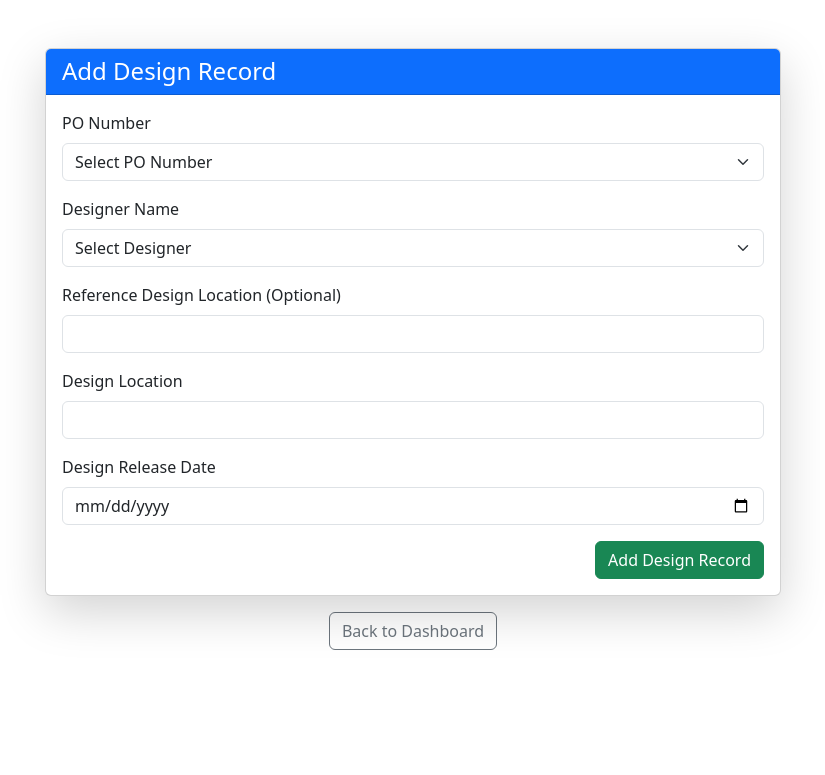
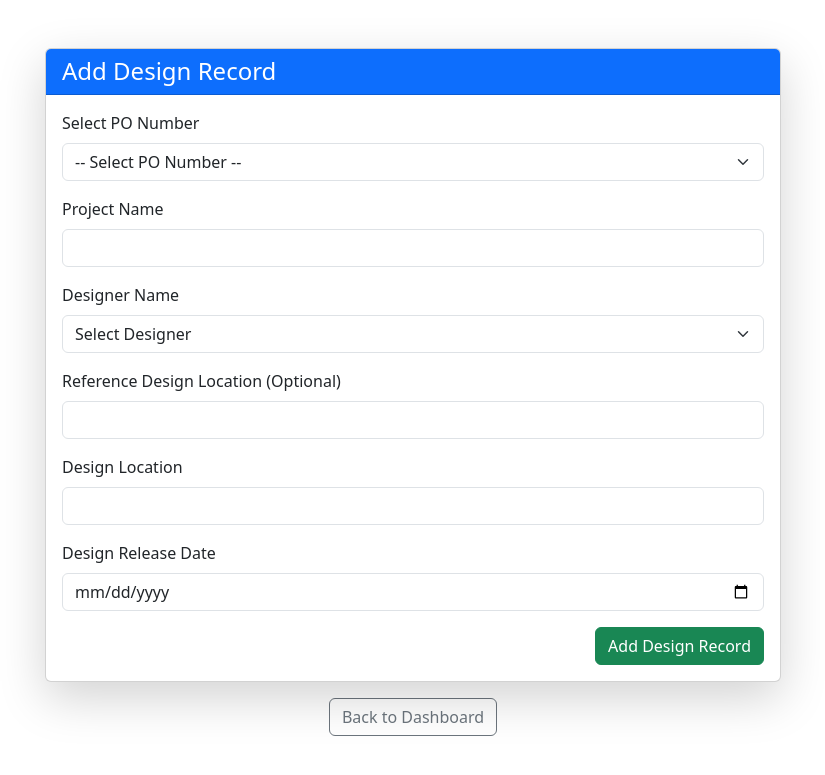
Before and after one commit to PawanYadav007s/Design_Records_APP, a Flask app: page /add_form in a window 1280 px wide. Shown: the top 775 px of the page, without its empty margins (227-1052 px from the left). Run offline with Flask 3, Linux system fonts and the light colour scheme; some libraries are stand-ins or nearby versions.

Commit message:
Now desiner able to see the project name that refers to perticular po order

```diff
--- a/templates/add_form.html
+++ b/templates/add_form.html
@@ -18,15 +18,28 @@
                     </div>
                     <div class="card-body">
                         <form method="POST">
-                            <div class="mb-3">
-                                <label for="po_number" class="form-label">PO Number</label>
-                                <select name="po_number" class="form-select" required>
-                                    <option value="" disabled selected>Select PO Number</option>
-                                    {% for po in po_numbers %}
-                                        <option value="{{ po.po_number }}">{{ po.po_number }}</option>
-                                    {% endfor %}
-                                </select>
-                            </div>
+                           <!-- PO Number Dropdown -->
+<div class="mb-3">
+    <label for="po_number" class="form-label">Select PO Number</label>
+    <select name="po_number" id="po_number" class="form-select" required onchange="updateProjectName()">
+        <option value="">-- Select PO Number --</option>
+        {% for po in po_numbers %}
+            <option value="{{ po.po_number }}" data-project="{{ po.project_name }}">
+                {{ po.po_number }}
+            </option>
+        {% endfor %}
+    </select>
+</div>
+
+<!-- Auto-filled Project Name -->
+<div class="mb-3">
+    <label for="project_name" class="form-label">Project Name</label>
+    <input type="text" id="project_name" class="form-control" name="project_name" readonly required>
+</div>
+
+
+
+
 
                             <div class="mb-3">
                                 <label for="designer_name" class="form-label">Designer Name</label>
@@ -68,5 +81,15 @@
 
     <!-- Bootstrap JS (optional) -->
     <script src="https://cdn.jsdelivr.net/npm/bootstrap@5.3.3/dist/js/bootstrap.bundle.min.js"></script>
+
+    <script>
+        function updateProjectName() {
+            const poDropdown = document.getElementById("po_number");
+            const selectedOption = poDropdown.options[poDropdown.selectedIndex];
+            const projectName = selectedOption.getAttribute("data-project") || "";
+            document.getElementById("project_name").value = projectName;
+        }
+        </script>
+
 </body>
 </html>
```
Also changed, not shown: 3 other files.
